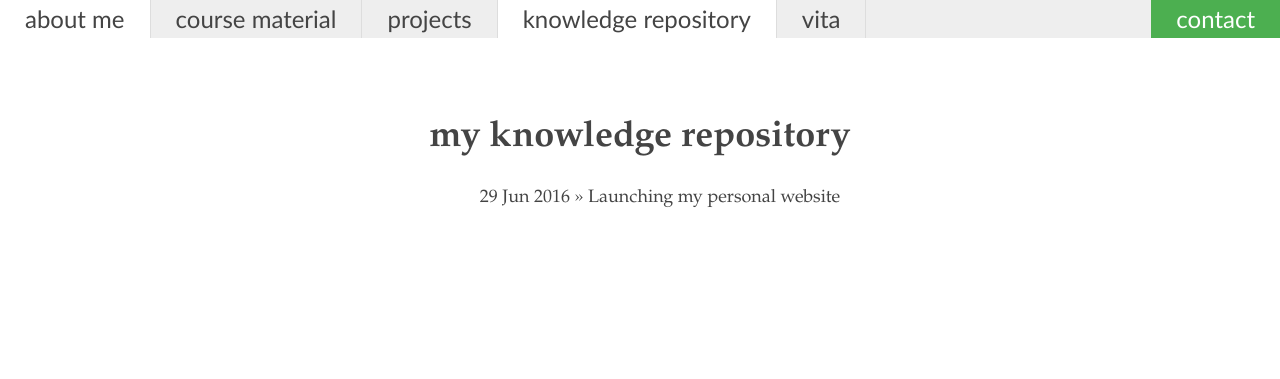
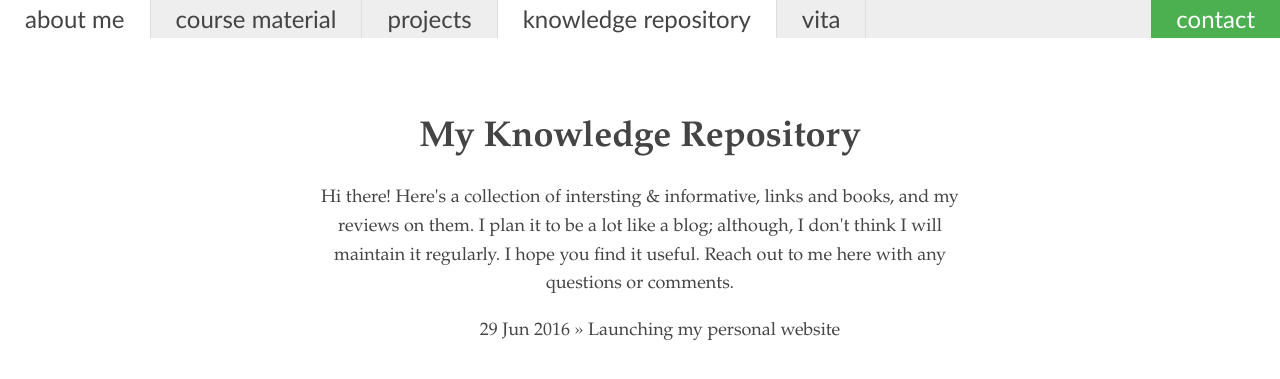
Before and after one commit to akashdeepdeb/akash.github.io, a Jekyll site: the page built from blog/index.html, in a window 1280 px wide. Shown: the top 379 px of the page. Built offline with Jekyll 4.4.1, drawn with Linux system fonts in a browser that asks for light colours.

Commit message:
Update index.html

```diff
--- a/blog/index.html
+++ b/blog/index.html
@@ -1,6 +1,6 @@
 ---
 layout: default
-title: my knowledge repository
+title: My Knowledge Repository
 ---
 <style>
 	.blog	{
@@ -10,6 +10,10 @@ title: my knowledge repository
 
 <div id = "content">
 	<h1>{{ page.title }}</h1>
+	<p>
+		Hi there! Here's a collection of intersting & informative, links and books, and my reviews on them. I plan it to be a lot like a blog; although, I don't think I will maintain it regularly.
+		I hope you find it useful. Reach out to me <a href = "/contact">here</a> with any questions or comments.
+	</p>
 	<ul class="posts">
 	  {% for post in site.posts %}
 	    <li><span>{{ post.date | date_to_string }}</span> » <a href="{{ post.url }}" title="{{ post.title }}">{{ post.title }}</a></li>
```
